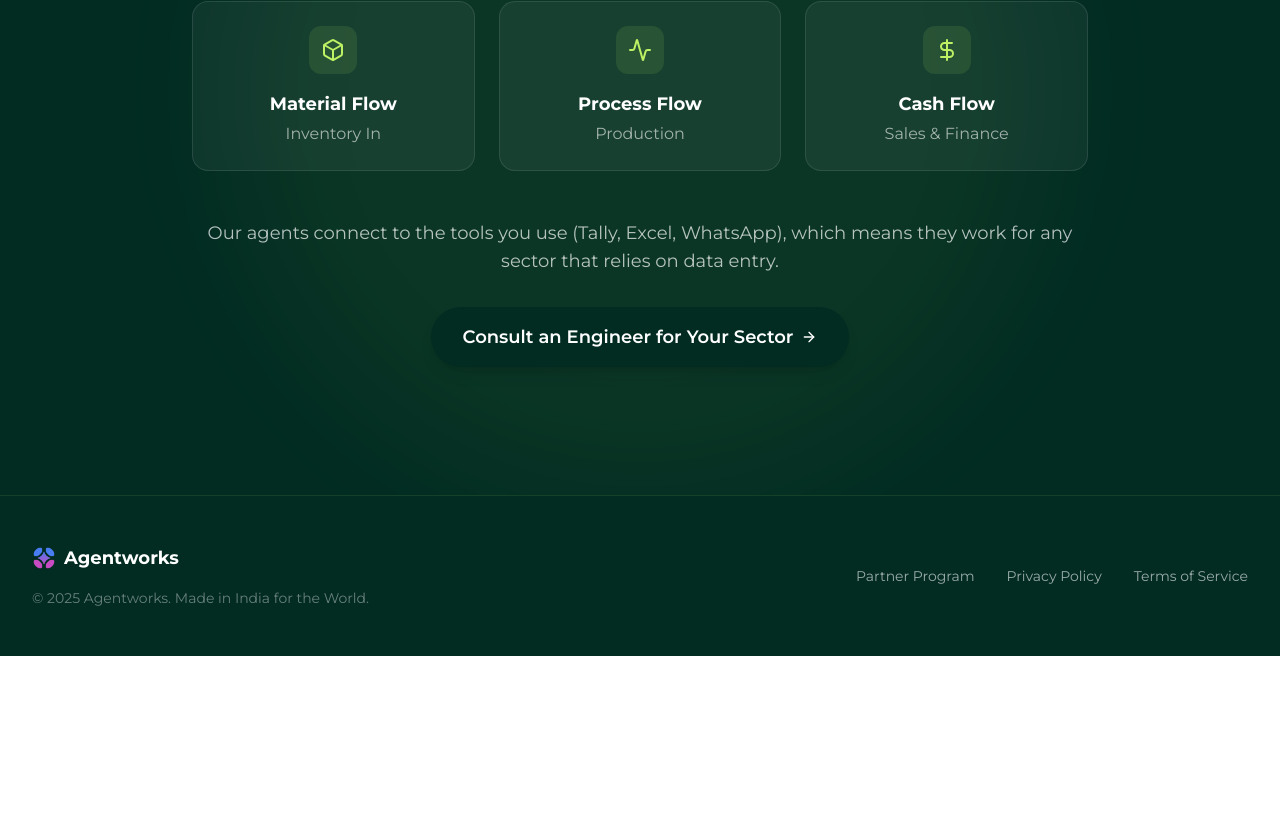
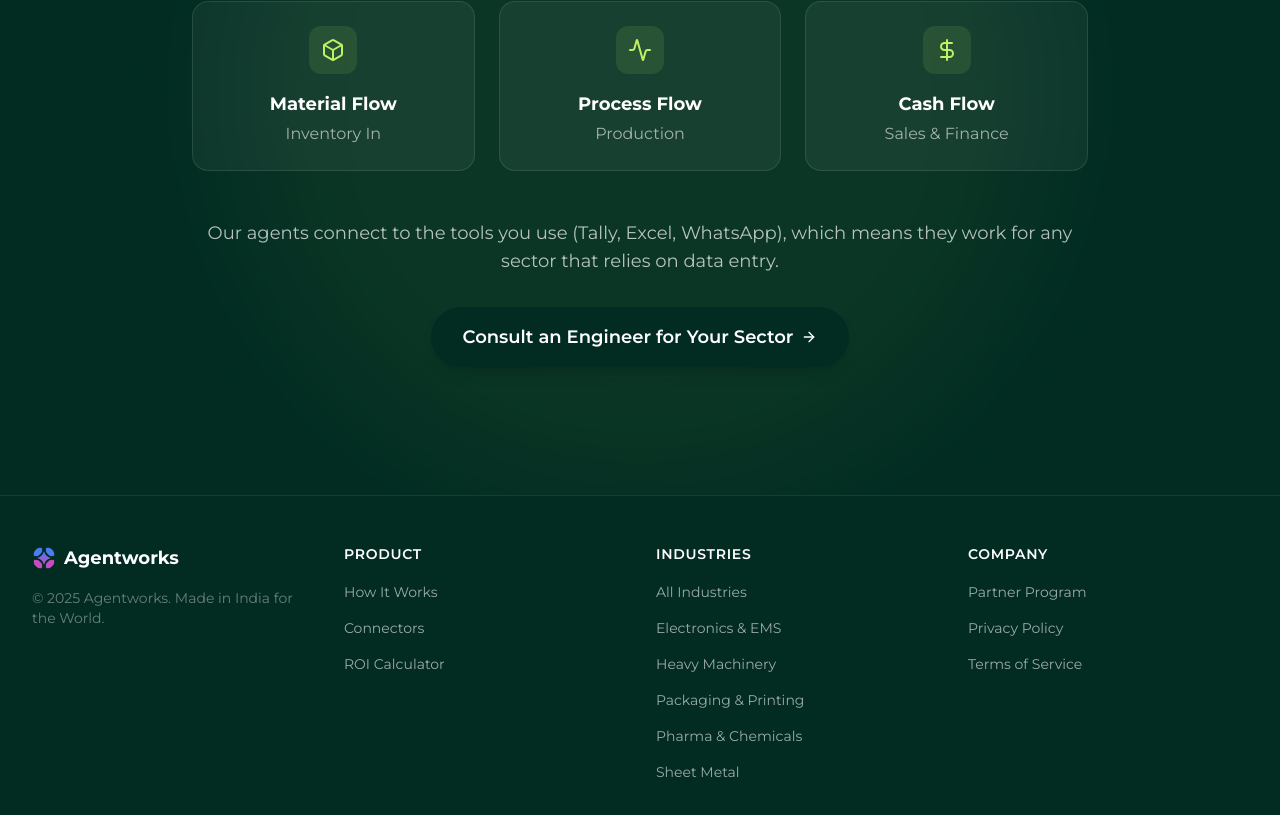
Before and after one commit to dabbygabby/agentworks-mfg, a Next.js app: page /industries in a window 1280 px wide. Shown: the part 2760-3575 px from the top of the page. Before the commit the page ends 3416 px from the top, so only its background shows below. Built offline with nearby package versions, Linux system fonts and the light colour scheme.

Commit message:
Added links in footer

```diff
--- a/src/components/Footer.tsx
+++ b/src/components/Footer.tsx
@@ -5,8 +5,9 @@ const Footer = () => {
     return (
         <footer className="bg-[#022c22] border-t border-[#bef264]/10 mt-auto">
             <div className="max-w-7xl mx-auto py-12 px-4 sm:px-6 lg:px-8">
-                <div className="md:flex md:items-center md:justify-between">
-                    <div className="flex flex-col justify-center md:justify-start md:order-1">
+                <div className="grid grid-cols-1 md:grid-cols-4 gap-8">
+                    {/* Brand Section */}
+                    <div className="flex flex-col">
                         <div className="flex items-center gap-2 mb-4">
                             <div className="h-6 w-6 rounded-md flex items-center justify-center">
                                 <Image src="/logo.png" alt="Logo" width={32} height={32} />
@@ -19,18 +20,86 @@ const Footer = () => {
                             &copy; {new Date().getFullYear()} Agentworks. Made in India for the World.
                         </p>
                     </div>
-                    <div className="mt-8 md:mt-0 md:order-2">
-                        <div className="flex flex-wrap justify-center gap-x-8 gap-y-4 md:ml-auto">
+
+                    {/* Product Links */}
+                    <div>
+                        <h3 className="text-sm font-semibold text-white uppercase tracking-wider mb-4">Product</h3>
+                        <ul className="space-y-3">
+                            <li>
+                                <Link href="/how-it-works" className="text-sm text-white/60 hover:text-[#bef264] transition-colors">
+                                    How It Works
+                                </Link>
+                            </li>
+                            <li>
+                                <Link href="/connectors" className="text-sm text-white/60 hover:text-[#bef264] transition-colors">
+                                    Connectors
+                                </Link>
+                            </li>
+                            <li>
+                                <Link href="/roi-calculator" className="text-sm text-white/60 hover:text-[#bef264] transition-colors">
+                                    ROI Calculator
+                                </Link>
+                            </li>
+                        </ul>
+                    </div>
+
+                    {/* Industries Links */}
+                    <div>
+                        <h3 className="text-sm font-semibold text-white uppercase tracking-wider mb-4">Industries</h3>
+                        <ul className="space-y-3">
+                            <li>
+                                <Link href="/industries" className="text-sm text-white/60 hover:text-[#bef264] transition-colors">
+                                    All Industries
+                                </Link>
+                            </li>
+                            <li>
+                                <Link href="/industries/electronics-ems" className="text-sm text-white/60 hover:text-[#bef264] transition-colors">
+                                    Electronics & EMS
+                                </Link>
+                            </li>
+                            <li>
+                                <Link href="/industries/heavy-machinery" className="text-sm text-white/60 hover:text-[#bef264] transition-colors">
+                                    Heavy Machinery
+                                </Link>
+                            </li>
+                            <li>
+                                <Link href="/industries/packaging-printing" className="text-sm text-white/60 hover:text-[#bef264] transition-colors">
+                                    Packaging & Printing
+                                </Link>
+                            </li>
+                            <li>
+                                <Link href="/industries/pharma-chemicals" className="text-sm text-white/60 hover:text-[#bef264] transition-colors">
+                                    Pharma & Chemicals
+                                </Link>
+                            </li>
+                            <li>
+                                <Link href="/industries/sheet-metal" className="text-sm text-white/60 hover:text-[#bef264] transition-colors">
+                                    Sheet Metal
+                                </Link>
+                            </li>
+                        </ul>
+                    </div>
+
+                    {/* Company/Legal Links */}
+                    <div>
+                        <h3 className="text-sm font-semibold text-white uppercase tracking-wider mb-4">Company</h3>
+                        <ul className="space-y-3">
+                            <li>
                                 <Link href="/partner-program" className="text-sm text-white/60 hover:text-[#bef264] transition-colors">
                                     Partner Program
                                 </Link>
+                            </li>
+                            <li>
                                 <Link href="/privacy-policy" className="text-sm text-white/60 hover:text-[#bef264] transition-colors">
                                     Privacy Policy
                                 </Link>
+                            </li>
+                            <li>
                                 <Link href="/terms-of-service" className="text-sm text-white/60 hover:text-[#bef264] transition-colors">
                                     Terms of Service
                                 </Link>
-                        </div>
+                            </li>
+                        </ul>
                     </div>
                 </div>
             </div>
--- a/src/components/industries/IndustryCard.tsx
+++ b/src/components/industries/IndustryCard.tsx
@@ -45,7 +45,23 @@ const IndustryCard = ({
                         <p className="text-white/80 leading-relaxed">{friction}</p>
                     </div>
                     <div className="mt-auto">
-                        <Link href={link || "#"} className="flex w-40 justify-center items-center gap-2 text-[#bef264] hover:text-[#bef264]/80 transition-colors bg-[#bef264]/10 px-4 py-2 rounded-full">
+                        {/* <div className="mb-6">
+                            <h4 className="text-sm font-bold text-white/50 uppercase tracking-wider mb-2">Solutions</h4>
+                            <ul className="space-y-2">
+                                {solutions.map((solution, index) => (
+                                    <li key={index} className="flex items-start">
+                                        <ArrowRightIcon className="w-4 h-4 text-[#bef264] mr-2 mt-1 flex-shrink-0" />
+                                        <p className="text-white/80 leading-relaxed">
+                                            <span className="font-semibold text-white">{solution.name}:</span> {solution.description}
+                                        </p>
+                                    </li>
+                                ))}
+                            </ul>
+                        </div> */}
+                        <Link
+                            href={link || "#"}
+                            className="flex w-40 justify-center items-center gap-2 text-black hover:text-black/80 transition-colors bg-[#bef264] hover:bg-[#bef264]/80 px-4 py-2 rounded-full"
+                        >
                             Learn More <ArrowRightIcon className="w-4 h-4" />
                         </Link>
                     </div>
```
Lines whose indentation alone changed are shown as unchanged.
